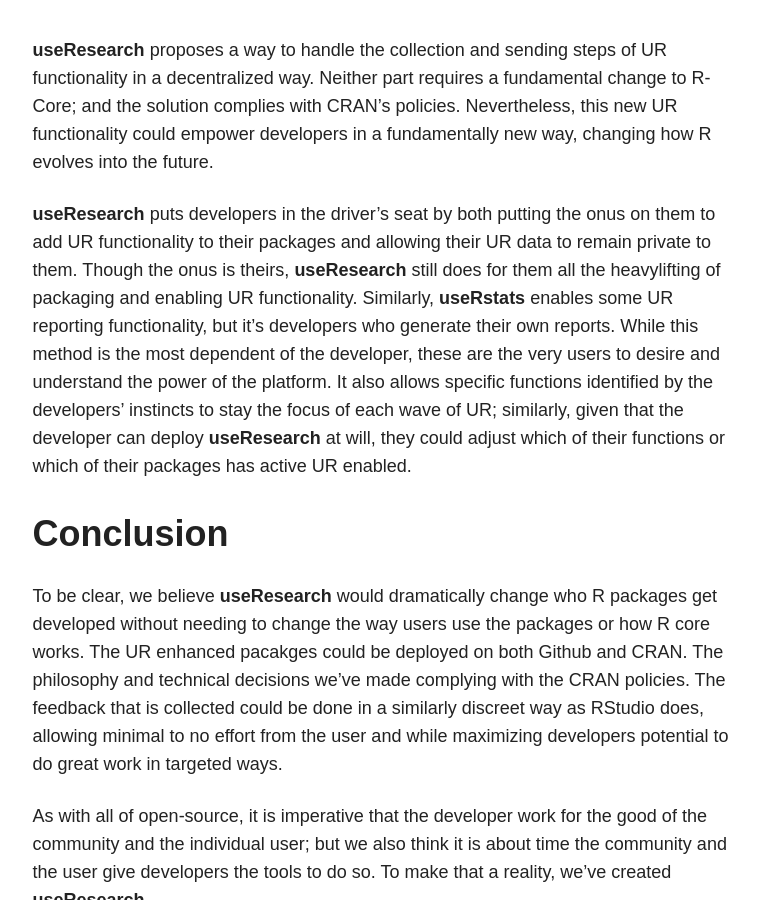
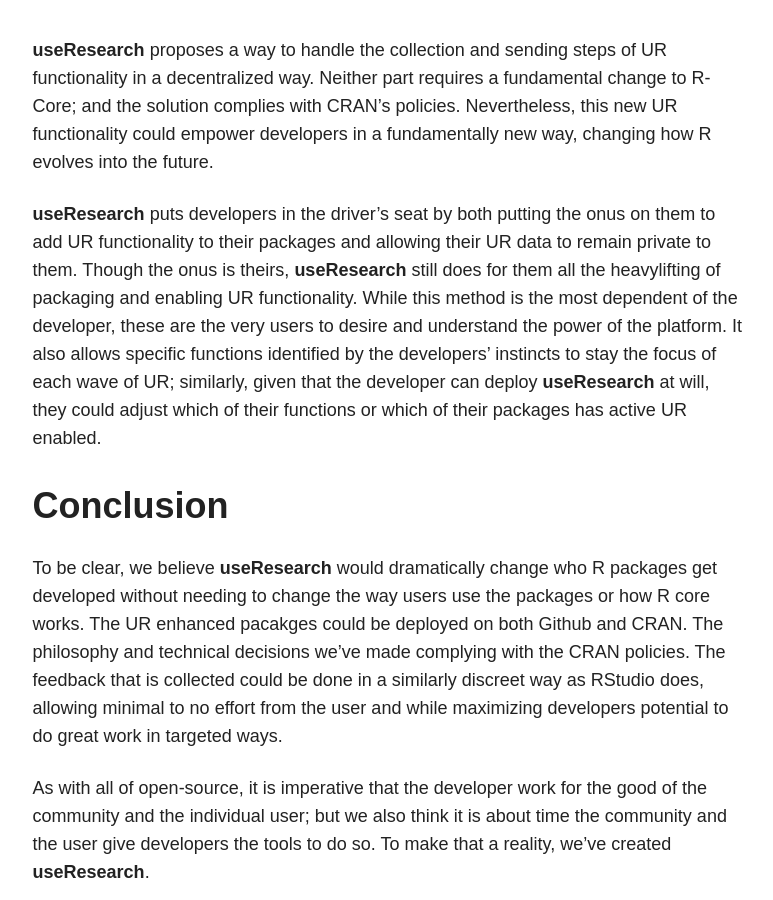
Before and after one commit to data-steve/data-steve.github.io, a Jekyll site: the page built from _posts/2016-06-11-useresearch-part1.md, in a window 1280 px wide and 900 px high, scrolled down 3872 px. Shown: the whole window, without its empty margins (347-1120 px from the left). Built offline with Jekyll 4.4.1, drawn with Linux system fonts in a browser that asks for light colours; nearby versions of some CDN libraries; comment, search, counter and statistics services are not loaded.

Commit message:
intro useResarch

```diff
--- a/_posts/2016-06-11-useresearch-part1.md
+++ b/_posts/2016-06-11-useresearch-part1.md
@@ -58,7 +58,7 @@
 **useResearch** proposes a way to handle the collection and sending steps of UR functionality in a decentralized way. Neither part requires a fundamental change to R-Core; and the solution complies with CRAN's policies. Nevertheless, this new UR functionality could empower developers in a fundamentally new way, changing how R evolves into the future.
 
 
-**useResearch** puts developers in the driver's seat by both putting the onus on them to add UR functionality to their packages and allowing their UR data to remain private to them. Though the onus is theirs, **useResearch** still does for them all the heavylifting of packaging and enabling UR functionality. Similarly, **useRstats** enables some UR reporting functionality, but it’s developers who generate their own reports. While this method is the most dependent of the developer, these are the very users to desire and understand the power of the platform. It also allows specific functions identified by the developers' instincts to stay the focus of each wave of UR; similarly, given that the developer can deploy **useResearch** at will, they could adjust which of their functions or which of their packages has active UR enabled.
+**useResearch** puts developers in the driver's seat by both putting the onus on them to add UR functionality to their packages and allowing their UR data to remain private to them. Though the onus is theirs, **useResearch** still does for them all the heavylifting of packaging and enabling UR functionality. While this method is the most dependent of the developer, these are the very users to desire and understand the power of the platform. It also allows specific functions identified by the developers' instincts to stay the focus of each wave of UR; similarly, given that the developer can deploy **useResearch** at will, they could adjust which of their functions or which of their packages has active UR enabled.
 
 # Conclusion
 
```
